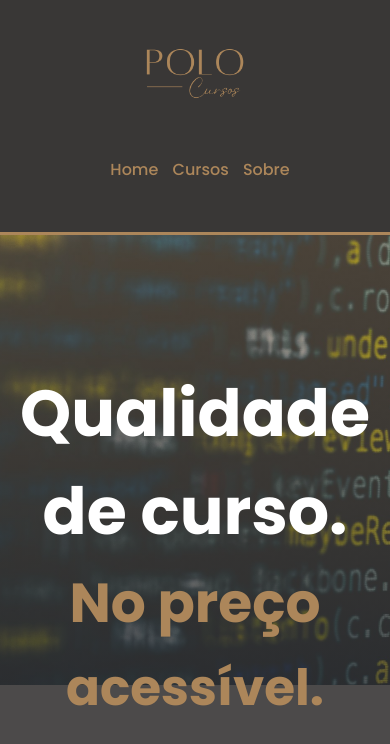
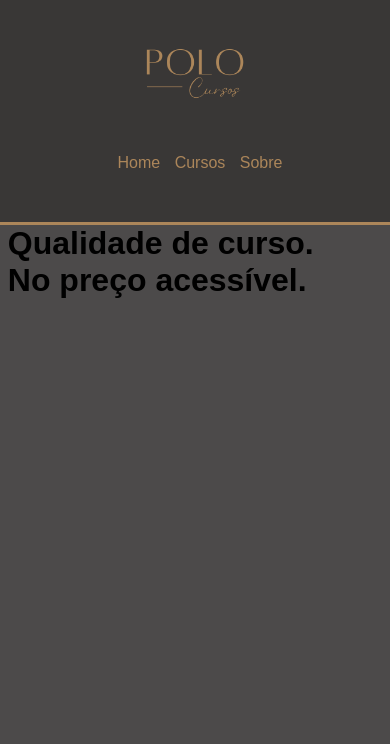
Before and after one commit to sabriel123/programacao, a plain HTML site: page index.html in a window 390 px wide. Drawn offline with Linux system fonts and the light colour scheme.

Commit message:
Add files via upload

```diff
--- a/style.css
+++ b/style.css
@@ -2,7 +2,7 @@
     padding: 0;
     margin: 0;
     box-sizing: border-box;
-    font-family: 'Poppins', sans-serif;
+    font-family: 'Arimo', sans-serif;
 }
 
 html,body{
@@ -25,7 +25,7 @@ header{
     border-bottom: solid #ac865a;
 }
 
-header a img{
+header > a > img{
     height: 150px;
 }
 
@@ -47,35 +47,6 @@ li{
     padding-left: 10px;
 }
 
-.bg{
-    background-position: center;
-    background-size: cover;
-    background-repeat: no-repeat;
-    background-image: linear-gradient(to bottom, rgba(172, 134, 90, 0.4), rgba(57, 55, 54, 0.7)),url('img/bg-imagem.jpg');
-    width: 100%;
-    height: 450px;
-}
-
-
-span{
-    color: #ac865a;
-    font-weight: bold;
-    font-size: 50px;
-}
-
-.titulo{
-    font-size: 90px;
-    padding-top: 90px;
-    color: white;
-    text-align: center;
-}
-
-.subtitulo{
-    font-size: 50px;
-    color: #ac865a;
-    text-align: center;
-}
-
 @media screen and (max-width: 768px){
     header{
         flex-direction: column;
@@ -85,20 +56,4 @@ span{
         margin-bottom: 50px;
     }
 
-    .texto, .titulo, .subtitulo{
-        font-size: 55px;
-    }
-
-    .titulo{
-        padding-top: 0px;
-    }
-
-
 }
-
-@media screen and (max-width: 964px){
-    .titulo{
-        font-size: 65px;
-        padding-top: 130px;
-    }
-}
```
